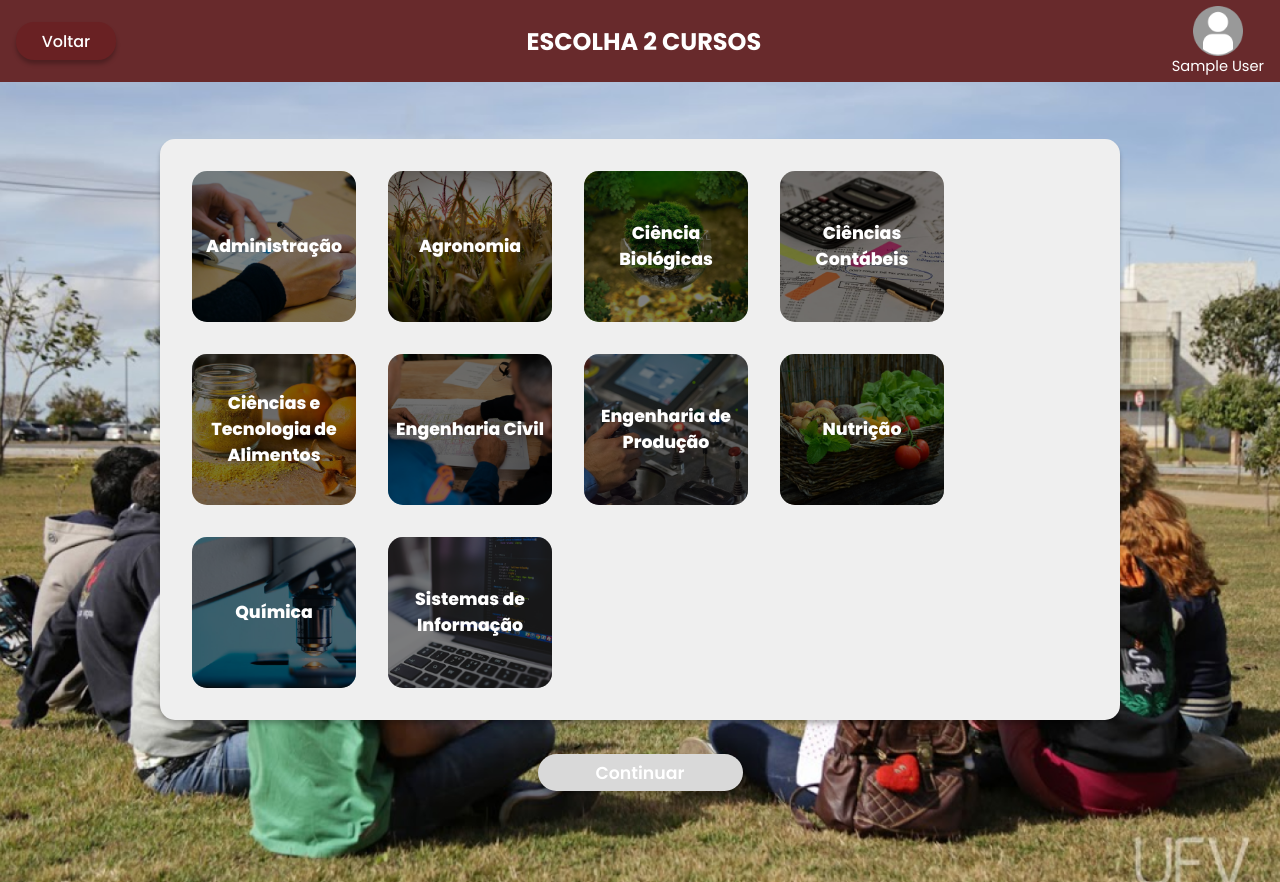
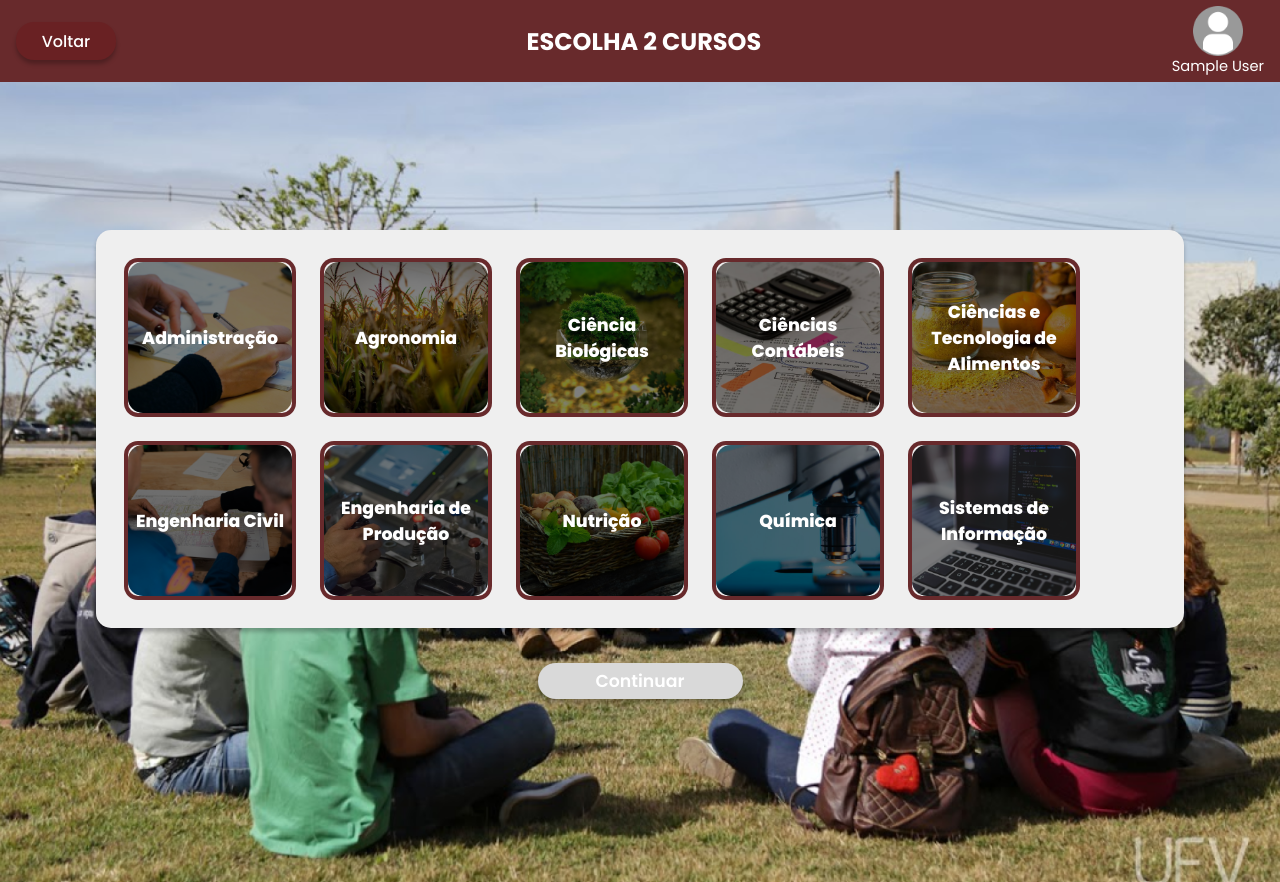
Before and after one commit to lucassouzafranco/ufv-system, a React (Create React App) app: page /cursos in a window 1280 px wide. Built offline with nearby package versions, Linux system fonts and the light colour scheme; sample sign-in values are in the browser's storage.

Commit message:
Design dos cards de cursos

```diff
--- a/src/components/Courses/styleCourses.js
+++ b/src/components/Courses/styleCourses.js
@@ -15,7 +15,7 @@ export const Main = styled.main`
 `
 
 export const Box = styled.div`
-  width: 75%;
+  width: 85%;
   height: auto;
   background-color: #EFEFEF;
   border-radius: 15px;
@@ -65,7 +65,10 @@ export const Card = styled.div`
   position: relative;
   margin: 1em;
   cursor: pointer;
-  border: 100px solid ${props => props.active ? 'green' : 'none'};
+  border: 93px solid ${props => props.active ? '#682A2C' : 'none'};
+  border-radius: 10px;
+  transition: 0.2s;
+  box-shadow: 0 0 0 4px #682A2C;
 `
 
 export const Img = styled.img`
```
